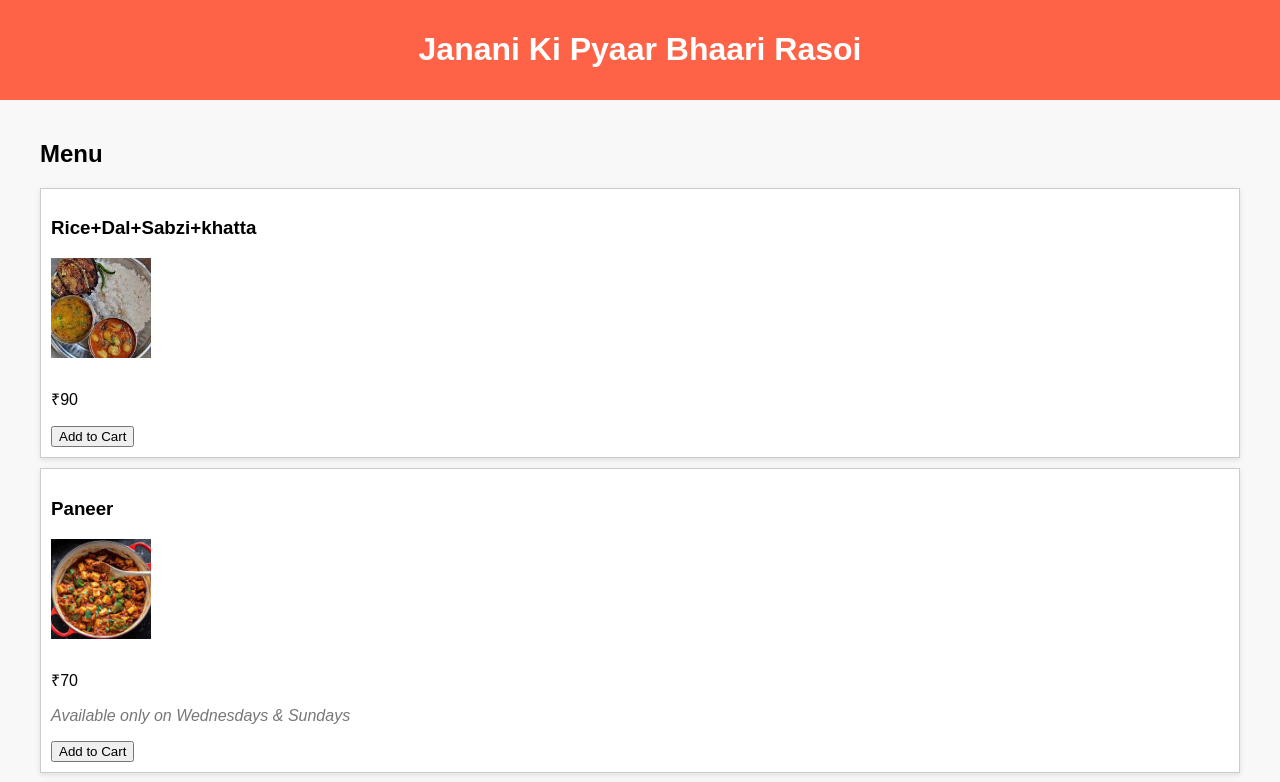
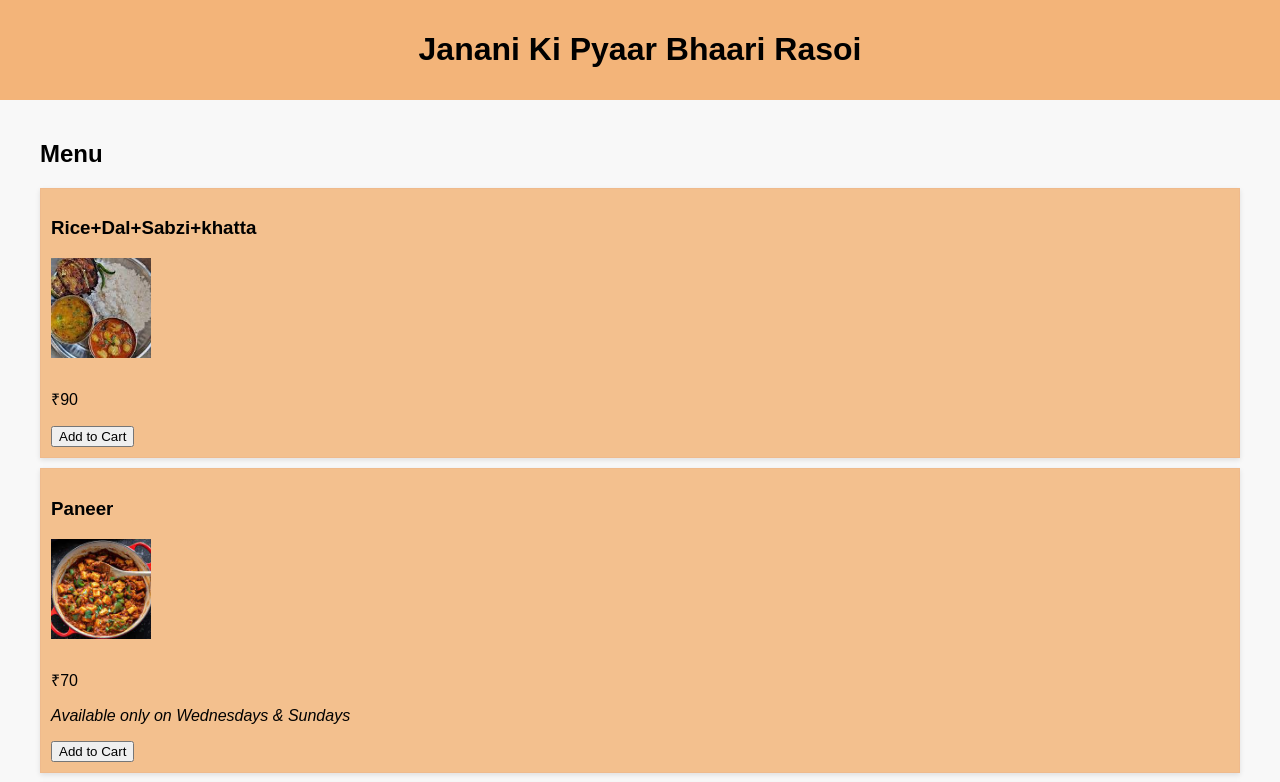
Before and after one commit to Tanay-369/Janani-Ki-Pyaar-Bhaari-Rasoi, a plain HTML site: page index.html in a window 1280 px wide. Shown: the top 782 px of the page. Drawn offline with Linux system fonts and the light colour scheme.

Commit message:
Add files via upload

```diff
--- a/script.js
+++ b/script.js
@@ -44,7 +44,7 @@ function updateCart() {
         cartItemElement.classList.add('cart-item');
         cartItemElement.innerHTML = `
             <span>${item.name}</span>
-            <span>$${item.price}</span>
+            <span>₹${item.price}</span>
         `;
         cartItemsElement.appendChild(cartItemElement);
     });
@@ -54,7 +54,7 @@ function updateCart() {
 function calculateTotal() {
     const totalPrice = cart.reduce((total, item) => total + item.price, 0);
     const totalElement = document.getElementById('total-price');
-    totalElement.textContent = `Total: $${totalPrice}`;
+    totalElement.textContent = `Total: ₹${totalPrice}`;
 }
 
 document.getElementById('checkout-btn').addEventListener('click', () => {
--- a/styles.css
+++ b/styles.css
@@ -12,8 +12,8 @@ body {
 }
 
 header {
-    background-color: #ff6347; /* Spice color */
-    color: #fff;
+    background-color: #f3b479; /* Spice color */
+    color: #000000;
     padding: 10px 0;
     text-align: center;
 }
@@ -23,10 +23,10 @@ section {
 }
 
 .menu-item {
-    border: 1px solid #ccc;
+    border: 1px solid #efba8c;
     padding: 10px;
     margin-bottom: 10px;
-    background-color: #fff;
+    background-color: #f3c08e;
     box-shadow: 0 2px 5px rgba(0, 0, 0, 0.1);
 }
 
@@ -38,7 +38,7 @@ section {
 
 .availability {
     font-style: italic;
-    color: #777;
+    color: #000000;
     margin-top: 5px;
 }
 
@@ -46,7 +46,7 @@ section {
     display: flex;
     justify-content: space-between;
     align-items: center;
-    border-bottom: 1px solid #ccc;
+    border-bottom: 1px solid #cccccc;
     padding: 10px 0;
 }
 
```
